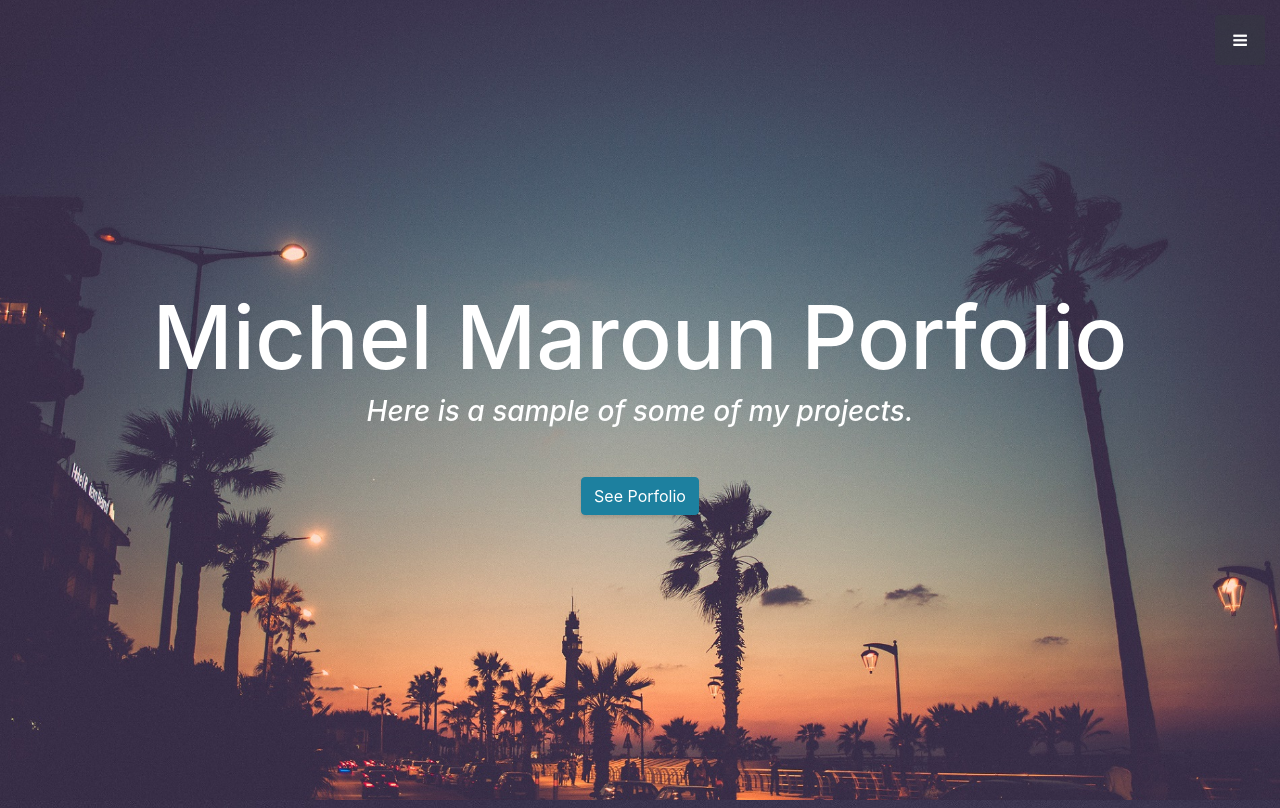
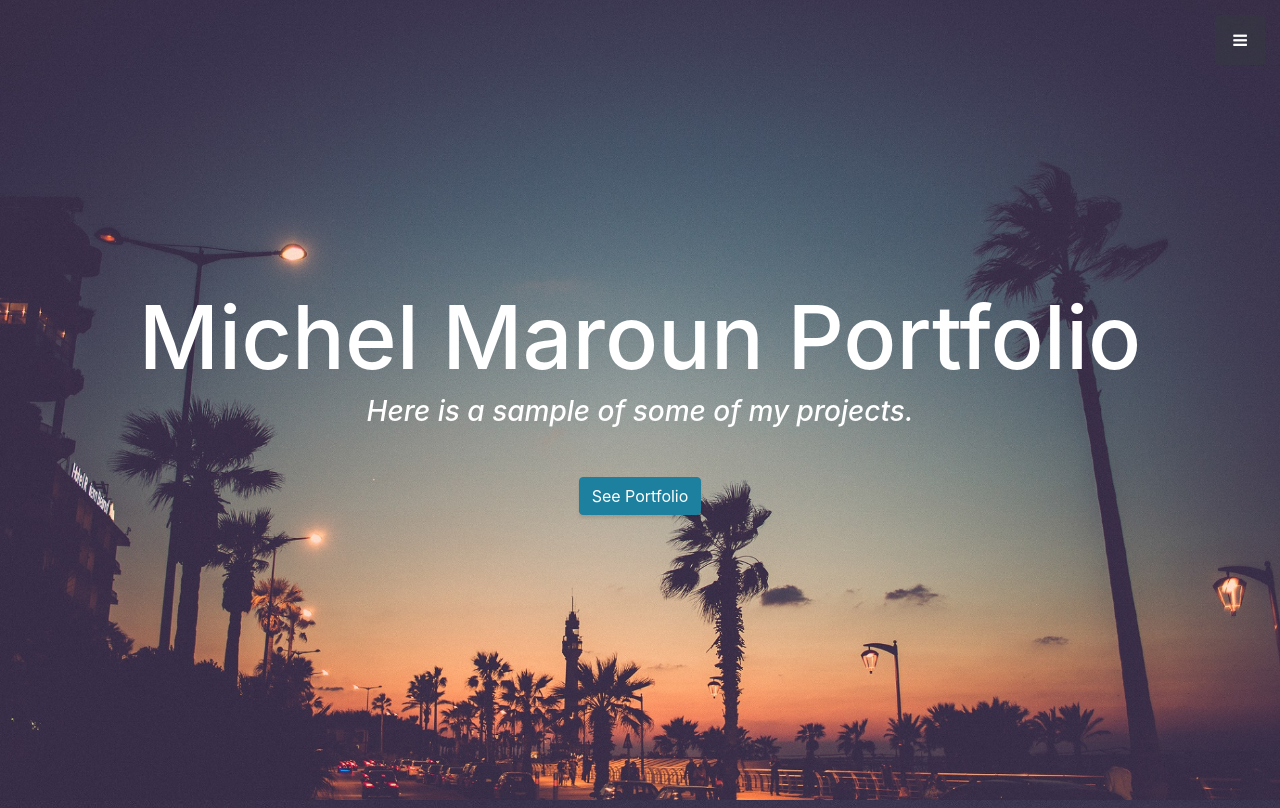
Before and after one commit to Aboumicho/portfolio, a website with bundled scripts: page index.html in a window 1280 px wide. Shown: the top 808 px of the page. Built offline with nearby package versions, Linux system fonts and the light colour scheme.

Commit message:
Porfolio to Portfolio

```diff
--- a/index.html
+++ b/index.html
@@ -8,7 +8,7 @@
     <meta name="description" content="">
     <meta name="author" content="">
 
-    <title>Michel Maroun Porfolio</title>
+    <title>Michel Maroun Portfolio</title>
 
     <!-- Bootstrap Core CSS -->
     <link href="vendor/bootstrap/css/bootstrap.min.css" rel="stylesheet">
@@ -58,12 +58,12 @@
     <!-- Header -->
     <header class="masthead d-flex">
       <div class="container text-center my-auto">
-        <h1 class="mb-1">Michel Maroun Porfolio</h1>
+        <h1 class="mb-1">Michel Maroun Portfolio</h1>
         <h3 class="mb-5">
           <em>Here is a sample of some of my projects.</em>
         </h3>
 
-       <a class="btn btn-primary btn-xl js-scroll-trigger" href="#portfolio">See Porfolio</a>
+       <a class="btn btn-primary btn-xl js-scroll-trigger" href="#portfolio">See Portfolio</a>
 
       </div>
       <div class="overlay"></div>
```
